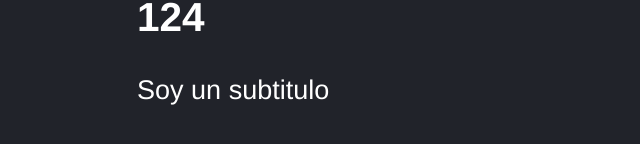
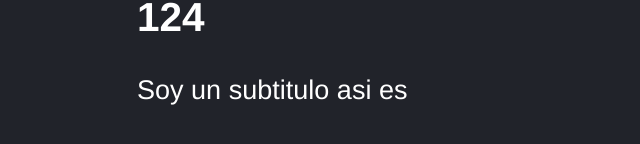
Before and after one commit to GukCM/React-Desde-Cero, a React (Vite) app in the folder 03-counter-app-vite/: page / in a window 1280 px wide. Shown: the part 288-432 px from the top of the page, without its empty margins (11-651 px from the left). Built offline with nearby package versions, Linux system fonts and the light colour scheme.

Commit message:
Anotaciones fragmento, buenas practicas

```diff
--- a/03-counter-app-vite/src/MyName.jsx
+++ b/03-counter-app-vite/src/MyName.jsx
@@ -24,7 +24,7 @@ export const MyName = ({title, subTitle}) =>{
         <>
         <h1>{ title }</h1>
         <h2>{ subTitle + 1 }</h2>
-        <p>Soy un subtitulo</p>
+        <p>Soy un subtitulo asi es</p>
         </>
     )
 };
```
